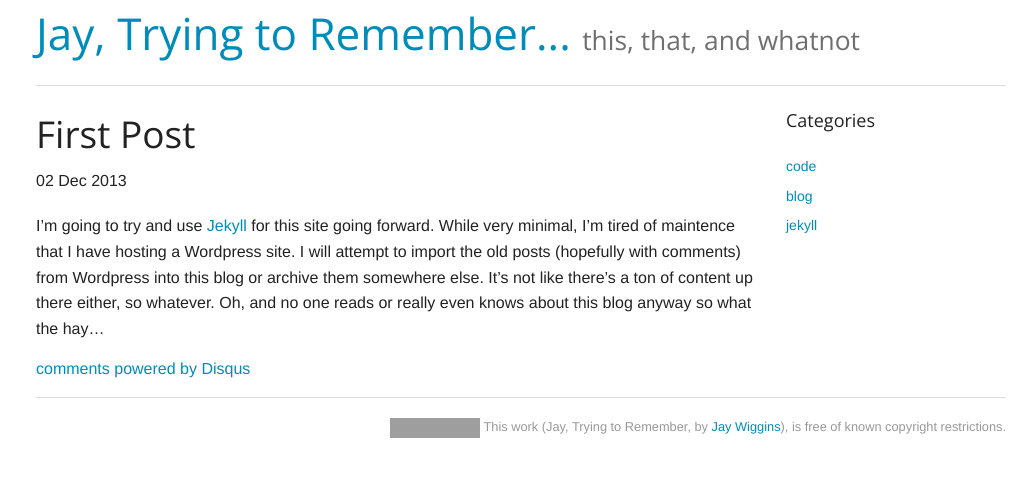
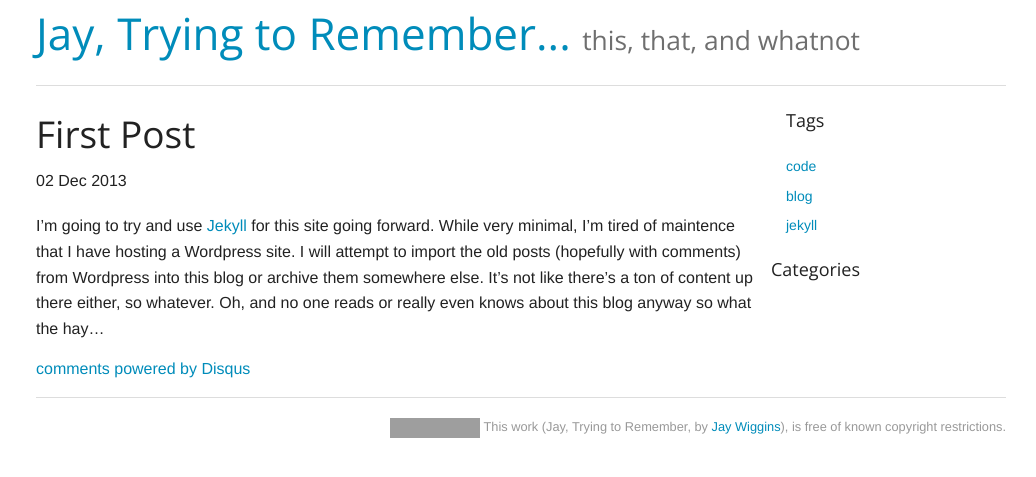
Before and after one commit to funkfinger/funkfinger.github.io, a Jekyll site: the page built from _posts/2013-12-02-first-post.md, in a window 1280 px wide. Shown: the top 477 px of the page, without its empty margins (119-1155 px from the left). Built offline with Jekyll 4.4.1, drawn with Linux system fonts in a browser that asks for light colours; Markdown is read by kramdown in place of the engine named in the settings; comment, search, counter and statistics services are not loaded; part of the change alters nothing that is shown; grey boxes are pictures that could not be loaded.

```diff
--- a/_layouts/foundation.html
+++ b/_layouts/foundation.html
@@ -59,6 +59,29 @@
 
 
 
+          <h5>Tags</h5>
+          <ul class="side-nav">
+
+            {% for tag in site.tags %}
+              <li><a href="{{ post.url }}">{{ tag[0] }}</a></li>
+            {% endfor %}
+
+
+            <!-- <li><a href="#">News</a></li>
+            <li><a href="#">Code</a></li>
+            <li><a href="#">Design</a></li>
+            <li><a href="#">Fun</a></li>
+            <li><a href="#">Weasels</a></li> -->
+          </ul>
+
+          <!-- <div class="panel">
+            <h5>Featured</h5>
+            <p>Pork drumstick turkey fugiat. Tri-tip elit turducken pork chop in. Swine short ribs meatball irure bacon nulla pork belly cupidatat meatloaf cow.</p>
+            <a href="#">Read More →</a>
+          </div> -->
+
+        </aside>
+
           <h5>Categories</h5>
           <ul class="side-nav">
 
@@ -81,6 +104,9 @@
           </div> -->
 
         </aside>
+
+
+
 
         <!-- End Sidebar -->
       </div>
--- a/_posts/2013-12-02-first-post.md
+++ b/_posts/2013-12-02-first-post.md
@@ -3,7 +3,8 @@ layout: post
 title: "First Post"
 comments: true
 date: 2013-12-02 21:13:54
-categories: code blog jekyll
+#categories: code blog jekyll
+tags: code blog jekyll
 ---
 
 I'm going to try and use [Jekyll](http://jekyllrb.com/) for this site going forward. While very minimal, I'm tired of maintence that I have hosting a Wordpress site. I will attempt to import the old posts (hopefully with comments) from Wordpress into this blog or archive them somewhere else. It's not like there's a ton of content up there either, so whatever. Oh, and no one reads or really even knows about this blog anyway so what the hay...
```
